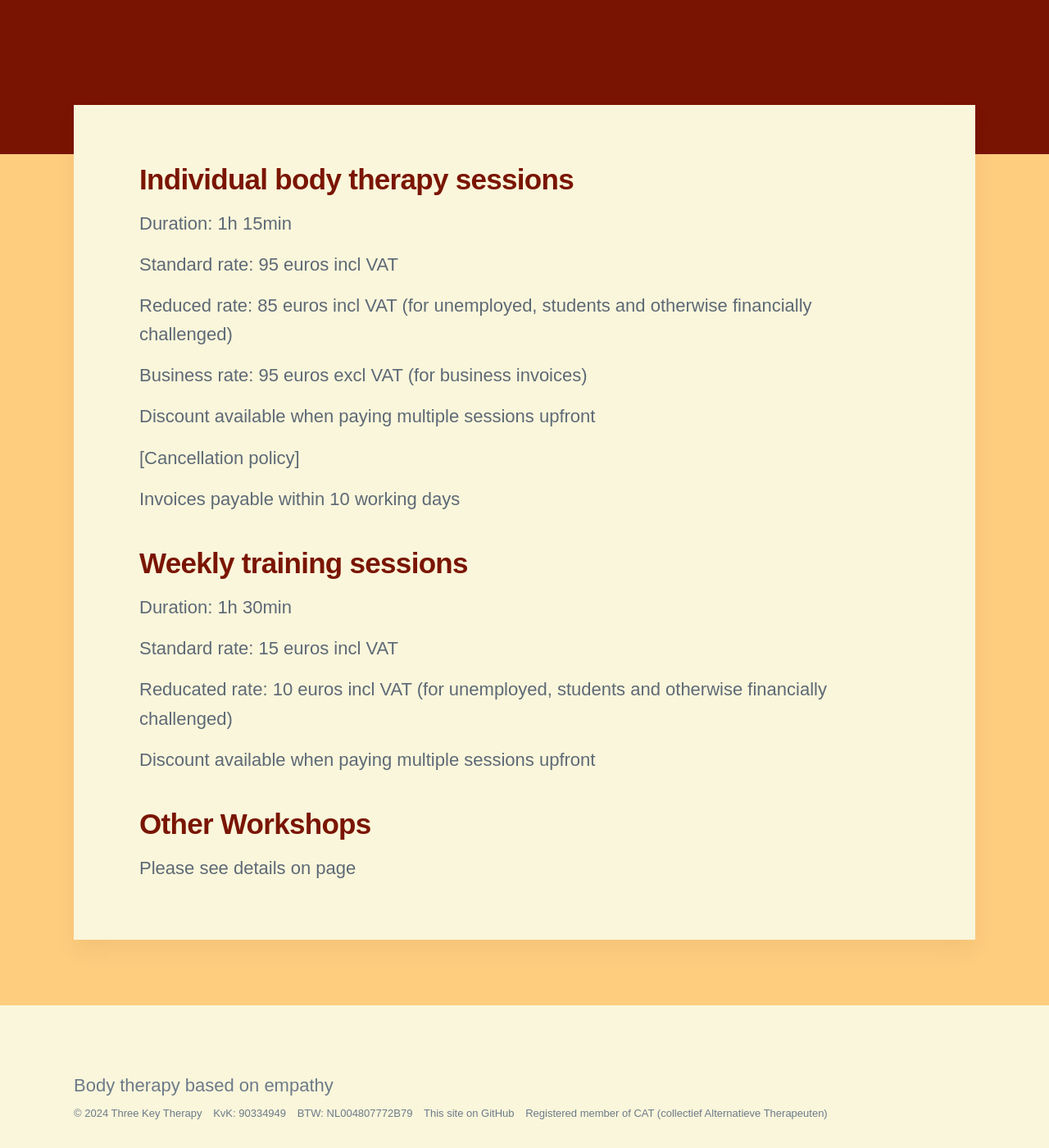
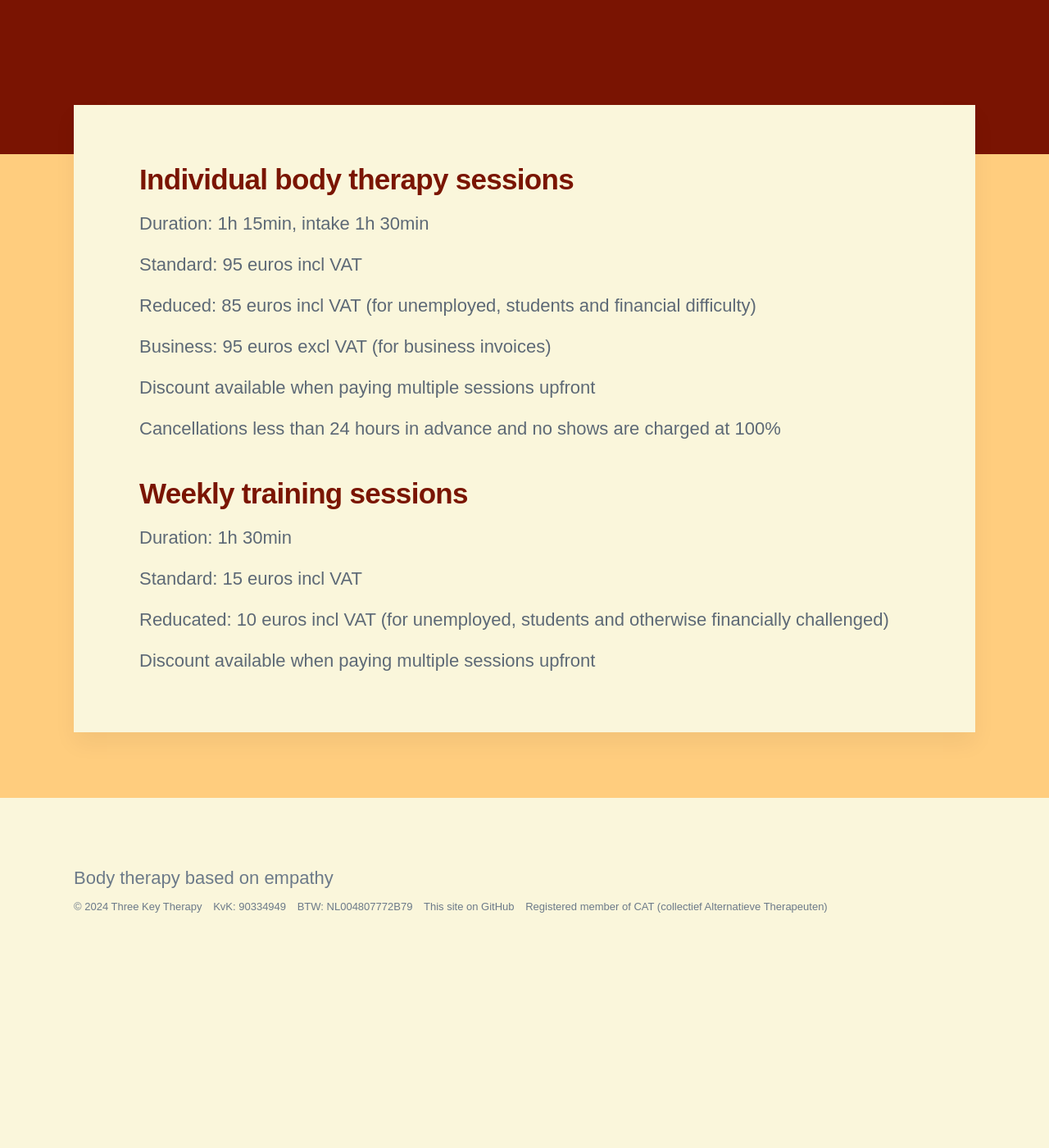
Before and after one commit to threekeytherapy/threekeytherapy.com, a Jekyll site: the page built from _pages/pricing.md, in a window 1280 px wide and 1400 px high, scrolled down 520 px. Shown: the whole window at 82% size. Built offline with Jekyll 4.4.1, drawn with Linux system fonts in a browser that asks for light colours; nearby versions of some CDN libraries; some web fonts are replaced; after the commit the page ends 1712 px from its top, so only the background shows below that.

Commit message:
updates pricing page

```diff
--- a/_pages/pricing.md
+++ b/_pages/pricing.md
@@ -7,30 +7,24 @@ featured_image:
 
 ## Individual body therapy sessions
 
-Duration: 1h 15min
+Duration: 1h 15min, intake 1h 30min
 
-Standard rate: 95 euros incl VAT
+Standard: 95 euros incl VAT
 
-Reduced rate: 85 euros incl VAT (for unemployed, students and otherwise financially challenged)
+Reduced: 85 euros incl VAT (for unemployed, students and financial difficulty)
 
-Business rate: 95 euros excl VAT (for business invoices)
+Business: 95 euros excl VAT (for business invoices)
 
 Discount available when paying multiple sessions upfront
 
-[Cancellation policy]
-
-Invoices payable within 10 working days
+Cancellations less than 24 hours in advance and no shows are charged at 100%
 
 ## Weekly training sessions
 
 Duration: 1h 30min
 
-Standard rate: 15 euros incl VAT
+Standard: 15 euros incl VAT
 
-Reducated rate: 10 euros incl VAT (for unemployed, students and otherwise financially challenged)
+Reducated: 10 euros incl VAT (for unemployed, students and otherwise financially challenged)
 
 Discount available when paying multiple sessions upfront
-
-## Other Workshops
-
-Please see details on page
```
Also changed, not shown: _projects/bodytherapy.md (+1 -9 lines), _projects/trainings.md (+0 -4 lines).
